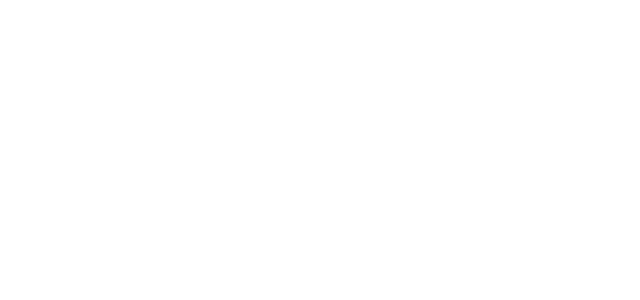
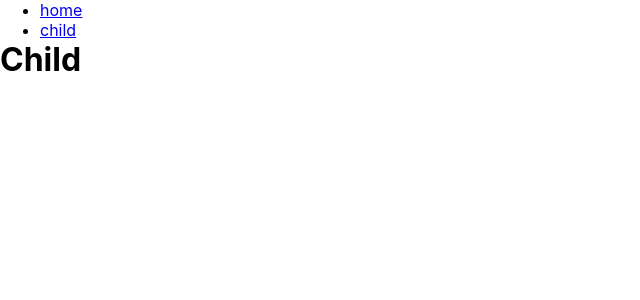
Before and after one commit to uchida-kei/start-nuxt, a Nuxt app in the folder nuxt-project/: page /child in a window 1280 px wide. Before the commit this address had no page. Shown: the top 300 px of the page, without its empty margins (0-640 px from the left). Built offline with nearby package versions, Linux system fonts and the light colour scheme.

Commit message:
add  layout

```diff
--- /dev/null
+++ b/nuxt-project/components/appNavigation.vue
@@ -0,0 +1,6 @@
+<template>
+    <ul>
+        <li><router-link to="/">home</router-link></li>
+        <li><router-link to="/child">child</router-link></li>
+    </ul>
+</template>
--- a/nuxt-project/layouts/default.vue
+++ b/nuxt-project/layouts/default.vue
@@ -1,8 +1,19 @@
 <template>
   <div>
+    <AppNavigation />
     <nuxt/>
   </div>
 </template>
+
+<script>
+import AppNavigation from '~/components/appNavigation.vue'
+export default {
+  components: {
+    AppNavigation
+  }
+}
+</script>
+
 
 <style>
 html {
--- /dev/null
+++ b/nuxt-project/pages/child.vue
@@ -0,0 +1,5 @@
+<template>
+    <div>
+        <h1>Child</h1>
+    </div>
+</template>
```
